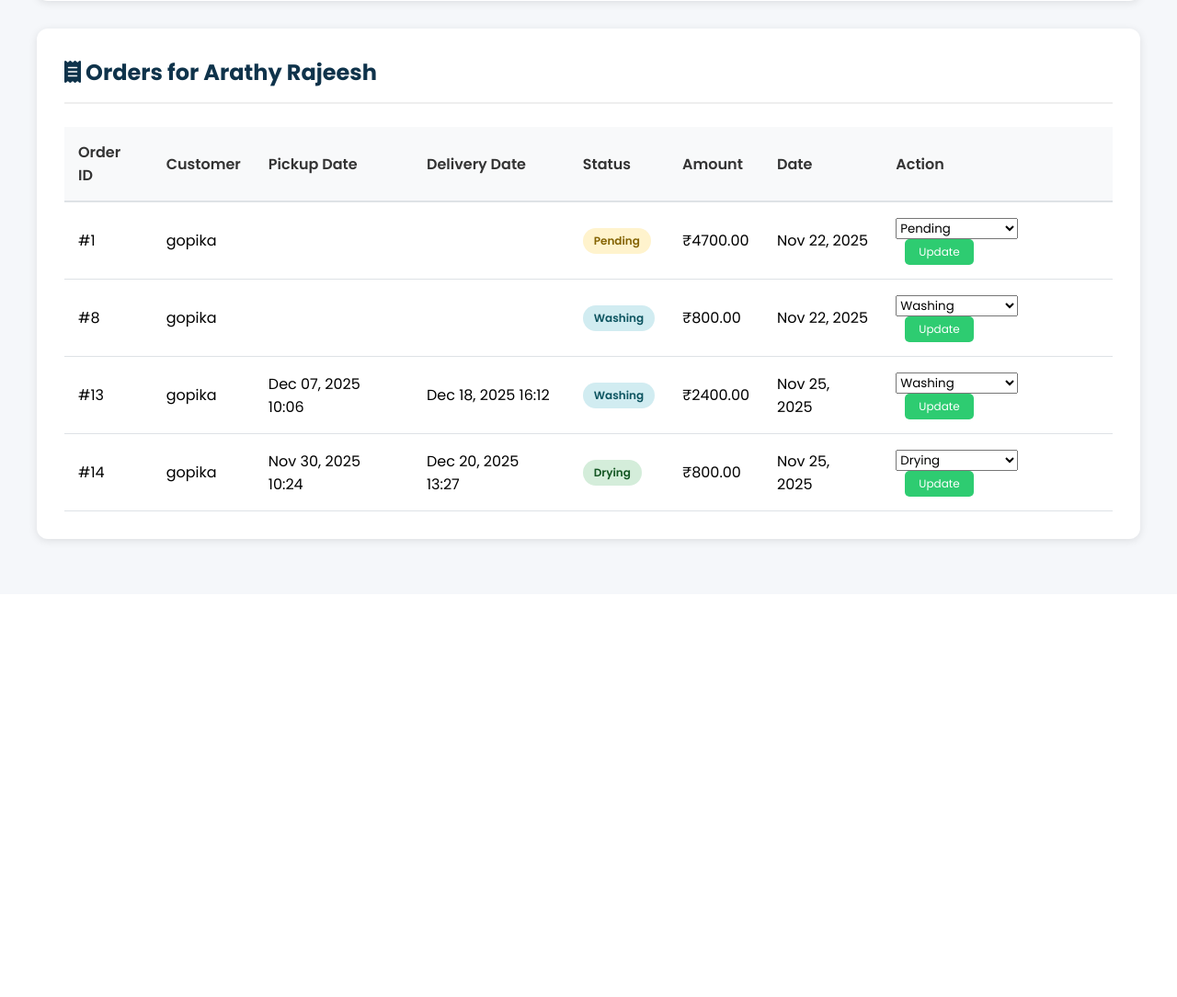
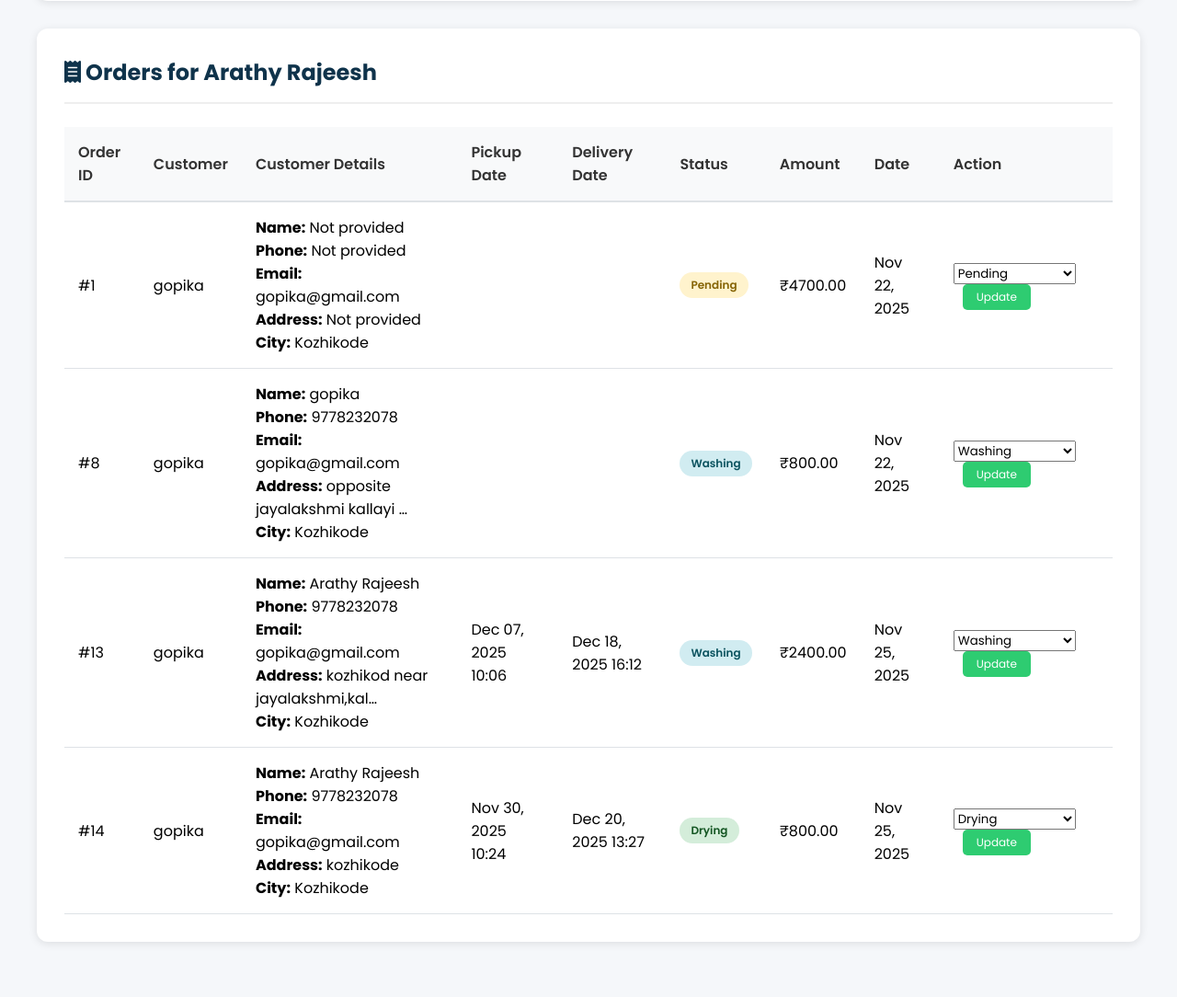
Before and after one commit to arathyrajeesh/laundry-shop, a Django app: template laundry_shop/shop/templates/branch_orders.html in a window 1280 px wide. Shown: the part 962-2046 px from the top of the page at 92% size. Before the commit the page ends 1556 px from the top, so only its background shows below. Run offline with Django 5.2, Linux system fonts and the light colour scheme; data comes from the database, SQL or seed files in the repository; both versions use the stored data as it was after the commit; the template is opened without the code that fills it: values that come from a table or form of the project are taken from there, most other values are stand-ins (such as "Sample title", 1, 10 or a date in 2020).

Commit message:
customer detials added

```diff
--- a/laundry_shop/shop/templates/branch_orders.html
+++ b/laundry_shop/shop/templates/branch_orders.html
@@ -454,6 +454,7 @@
                     <tr>
                         <th>Order ID</th>
                         <th>Customer</th>
+                        <th>Customer Details</th>
                         <th>Pickup Date</th>
                         <th>Delivery Date</th>
                         <th>Status</th>
@@ -467,6 +468,13 @@
                     <tr>
                         <td>#{{ order.id }}</td>
                         <td>{{ order.user.username }}</td>
+                        <td>
+                            <strong>Name:</strong> {{ order.delivery_name|default:"Not provided" }}<br>
+                            <strong>Phone:</strong> {{ order.delivery_phone|default:"Not provided" }}<br>
+                            <strong>Email:</strong> {{ order.user.email }}<br>
+                            <strong>Address:</strong> {{ order.delivery_address|default:"Not provided"|truncatechars:30 }}<br>
+                            <strong>City:</strong> {{ order.user.profile.city|default:"Not provided" }}
+                        </td>
                         <td>{{ order.pickup_date|date:"M d, Y H:i" }}</td>
                         <td>{{ order.delivery_date|date:"M d, Y H:i" }}</td>
                         <td>
```
Also changed, not shown: laundry_shop/db.sqlite3.
